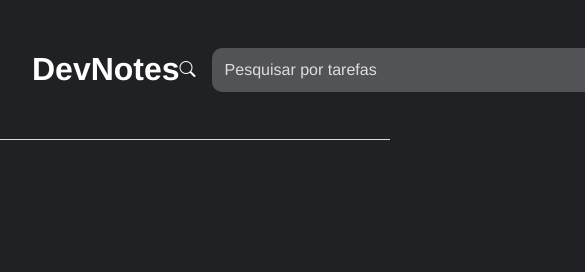
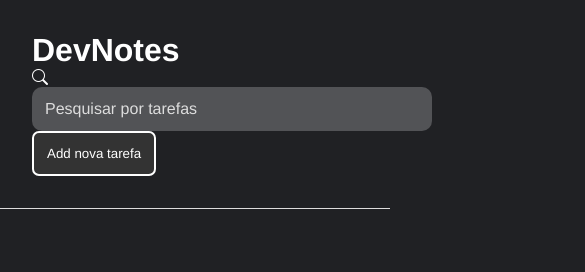
Before and after one commit to hudmatos/clone-google-keep, a plain HTML site: page index.html in a window 390 px wide. Shown: the top 272 px of the page, 585 px wide, since content can reach past the window. Drawn offline with nearby package versions, Linux system fonts and the light colour scheme.

Commit message:
media query
deixando o projeto responsivo

```diff
--- a/CSS/style.css
+++ b/CSS/style.css
@@ -114,3 +114,14 @@ textarea {
     opacity: 1;
     color: #fff;
 }
+
+@media screen and (max-width: 790px) {
+    header {
+        display: block;
+        padding-right: 7px;
+
+    }
+    .search-container {
+        display: inline-block;
+    }
+}
```
